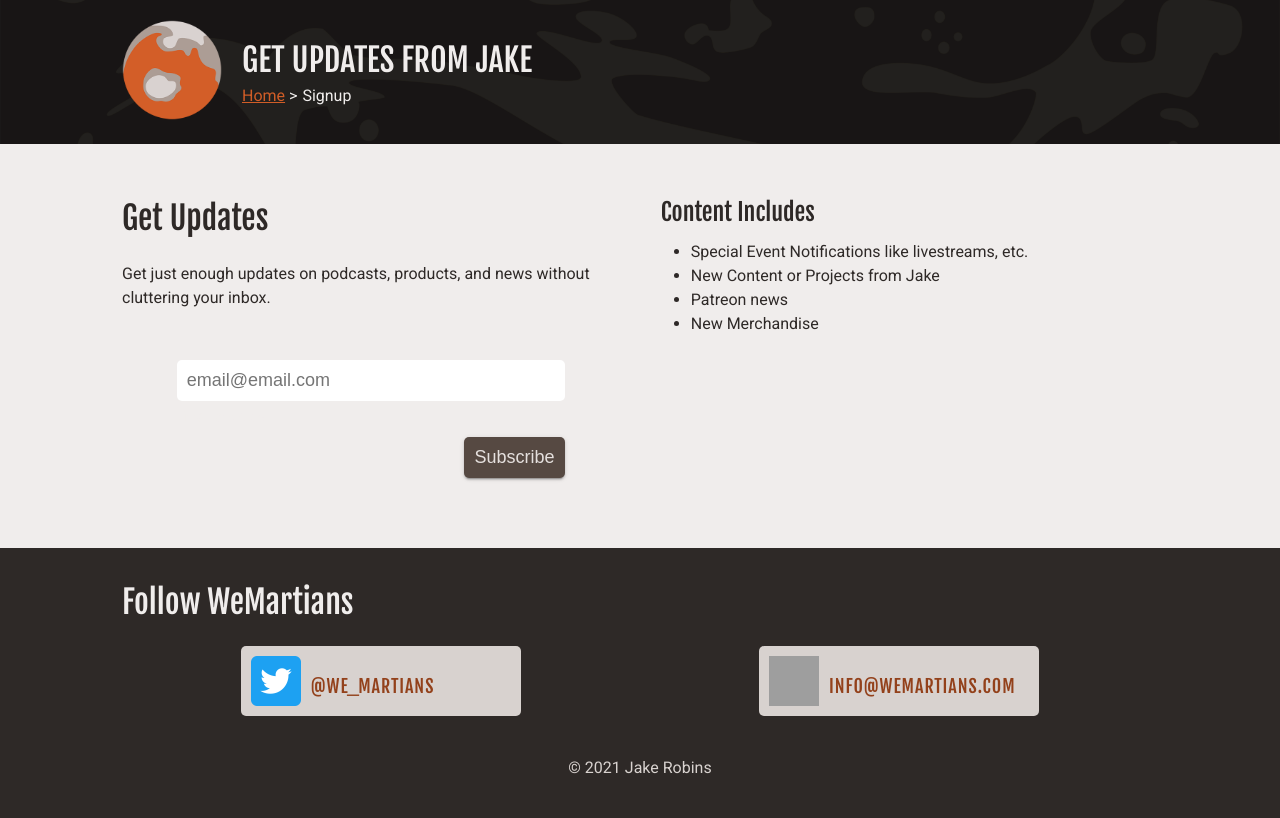
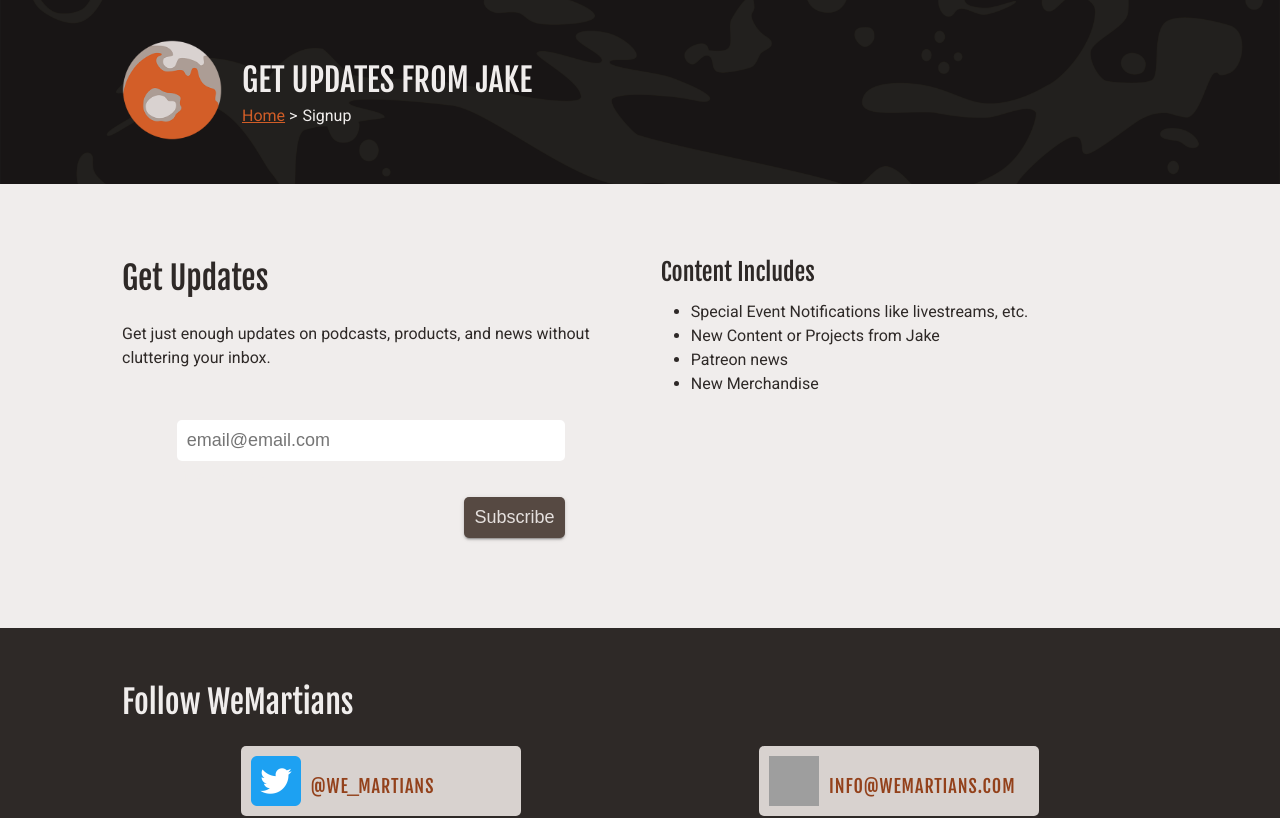
Before and after one commit to mendahu/wemartians, a Next.js app: page /signup in a window 1280 px wide. Shown: the top 818 px of the page. Built offline with nearby package versions, Linux system fonts and the light colour scheme; grey boxes are pictures that could not be loaded.

Commit message:
create extra padding at bottom and top of Section

```diff
--- a/src/components/Section/styles/Section.module.css
+++ b/src/components/Section/styles/Section.module.css
@@ -4,7 +4,7 @@
 }
 
 .flexContainer {
-  padding: 2rem;
+  padding: 4rem 2rem;
   display: flex;
 }
 
```
